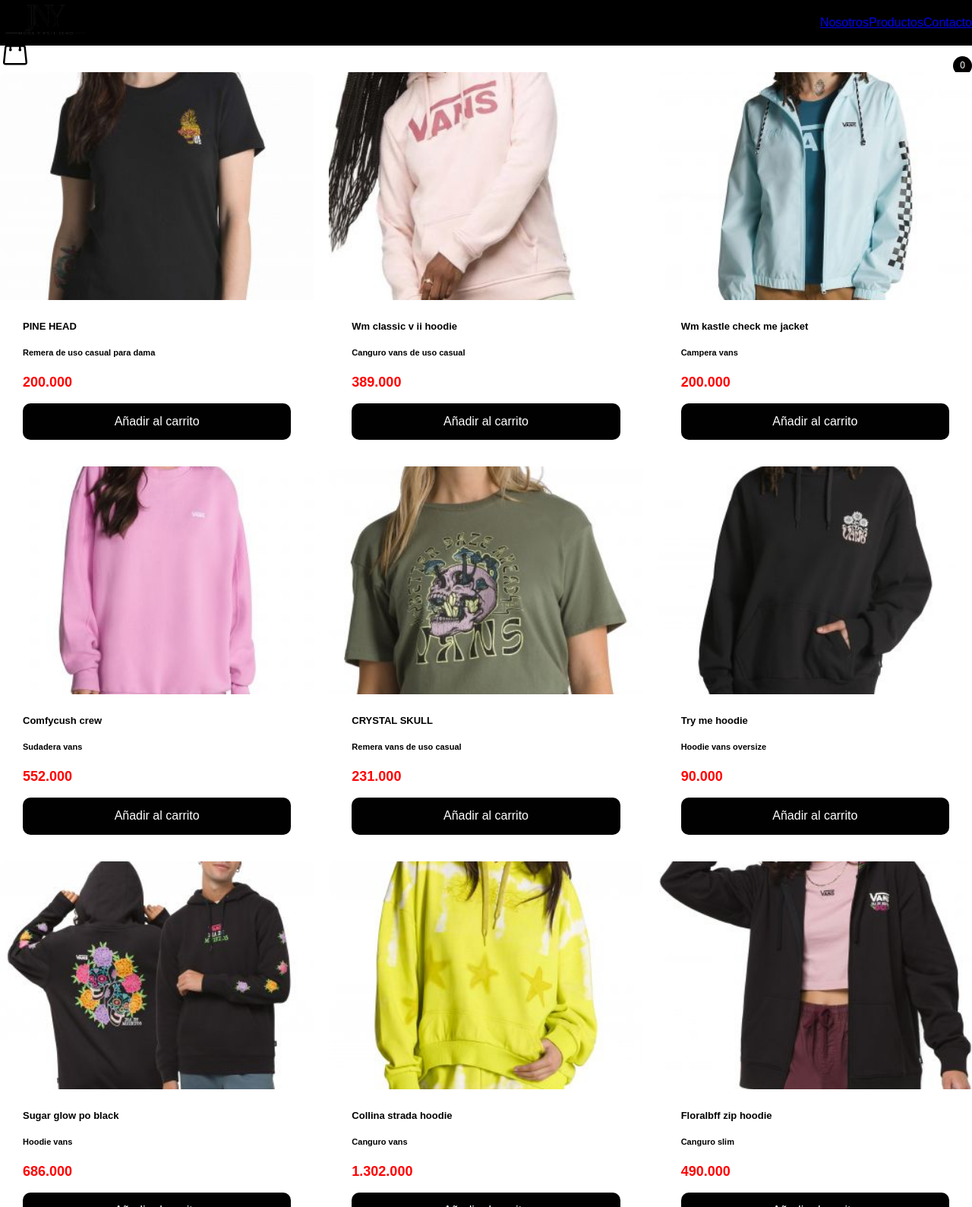
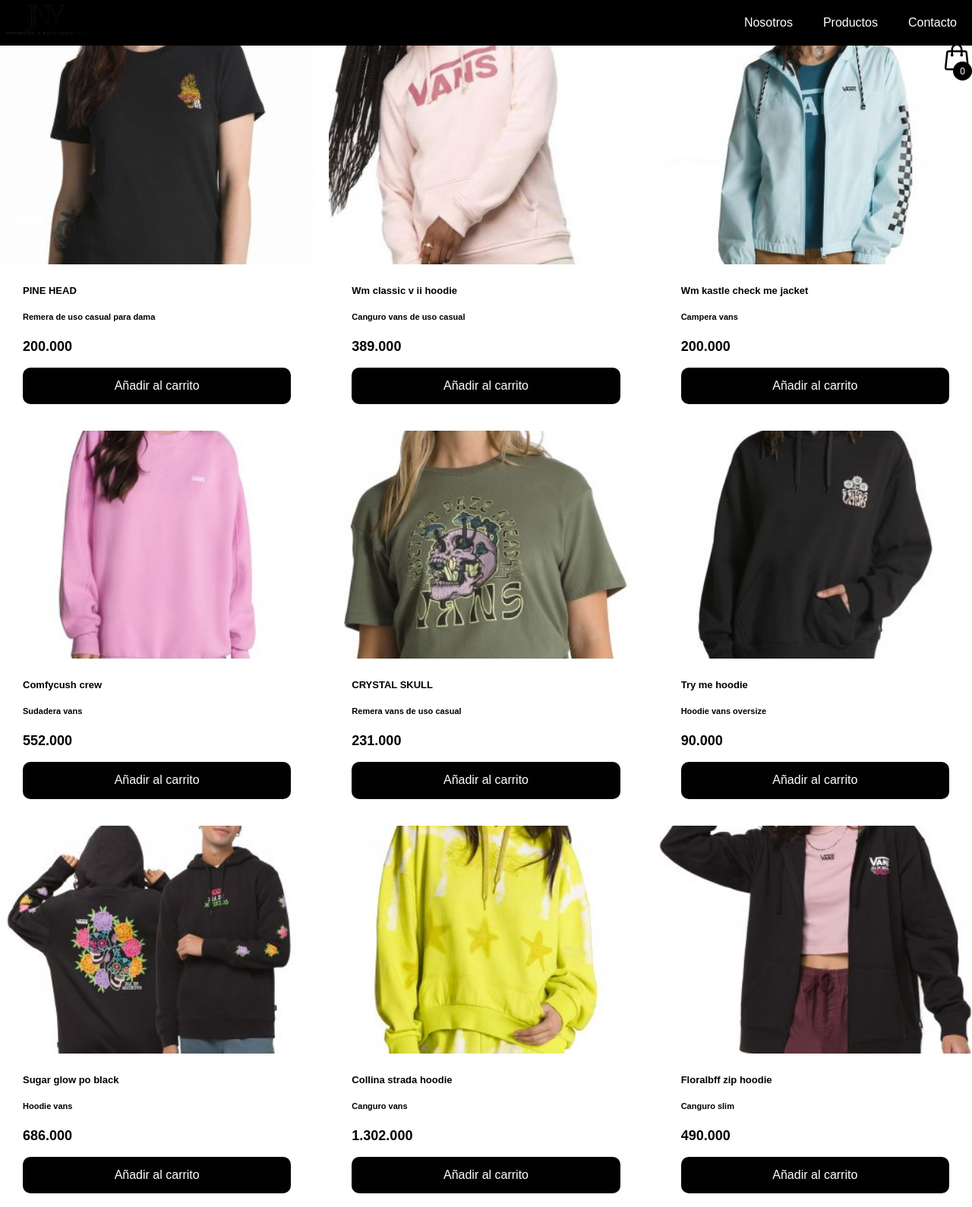
Before and after one commit to imjazmina/JJNY, a plain HTML site: page productos/productos.html in a window 1280 px wide. Shown: the top 1589 px of the page at 76% size. Drawn offline with Linux system fonts and the light colour scheme.

Commit message:
Styles changes

```diff
--- a/css/productos.css
+++ b/css/productos.css
@@ -90,14 +90,10 @@ y alinear para que los elementos esten centrados en la pantalla osease igual alt
 */
 
 /*es para que al subir el mouse cambie su color*/
-nav :hover{
-    color: #000000fe;
-}
-
 
 .icon-cart{
     width: 40px;
-    height: 40px;
+    height: 50px;
     stroke: #000;
 }
 
@@ -105,13 +101,14 @@ nav :hover{
     cursor: pointer;
 }
 
-img{
-    max-width: 100%;
-}
-
-
+/* Carrito */
 .container-icon{
-    position: relative;
+    position: absolute;
+    top: 50px;
+    right: 0;
+    display: flex;
+    align-items: center;
+    gap: 20px;
 }
 
 .count-products{
@@ -211,13 +208,14 @@ img{
 }
 
 
-
-
 /* Main */
 .container-items{
     display: grid;
     grid-template-columns: repeat(3, 1fr);
-    gap: 20px;
+    gap: 20px; //espacio entre los items
+    padding: 50px;
+    justify-content: center;
+    //
 }
 
 .item{
--- a/productos/productos.html
+++ b/productos/productos.html
@@ -6,24 +6,26 @@
 	<title>Productos</title>
 	<link rel="stylesheet" href="/JJNY/css/productos.css">
 	<link rel="stylesheet" href="/JJNY/css/normalize.css">
+	<link rel="stylesheet" href="/JJNY/css/index.css">
 	<script src="index.js"></script>
 </head>
 <body>
 <header>
-	<nav class="header_nav">
-		<!--arreglar logo-->
-		<a href="../index/index.html" class="logo"><img src="../images/Logo 4.png" alt="Logo" width="200px"></a>
-		<ul class="global_nav">
-			<a href="../index/index.html" class="global_nav_item"><li>Nosotros</li></a>
-			<a href="../productos/productos.html" class="global_nav_item"><li>Productos</li></a>
-			<a href="../contacto/contacto.html" class="global_nav_item"><li>Contacto</li></a>
-			<!--<a href="../login/login.html" class="global_nav_item"><li>Iniciar Sesión</li></a>-->
-		</ul>
-	</nav>
+	 <!--barra de navegacion-->
+	 <nav class="header_nav">
+        <a href="index.html" class="logo"><img src="../images/Logo 4.png" alt="Logo JJNY" /></a>
+        <ul class="global_nav">
+            <li class="global_nav_item"><a href="../index/index.html">Nosotros</a></li>
+            <li class="global_nav_item"><a href="../productos/productos.html">Productos</a></li>
+            <li class="global_nav_item"><a href="#abajo">Contacto</a></li>
+    <!--cambiar imagen -->
+        </ul>
+    </nav>
 </header>
 	<h1>Productos</h1>
-			<div class="container-icon"><!--Div: Se utilizan para dividir y separar el contenido de una página web.-->
-				<div class="container-cart-icon">
+	<!--Div: Se utilizan para dividir y separar el contenido de una página web.-->
+			<div class="container-icon">
+				<div class="container-cart-icon"><!--agregar imagen de carrito-->
 					<svg
 						xmlns="http://www.w3.org/2000/svg"
 						fill="none"
@@ -88,7 +90,7 @@
 				<div class="info-product">
 					<h2>PINE HEAD</h2>
 					<h5>Remera de uso casual para dama </h5>
-					<p class="price"><font color="red">200.000</font></p>
+					<p class="price">200.000</p>
 					<button class="btn-add-cart">Añadir al carrito</button>
 				</div>
 			</div>
@@ -102,7 +104,7 @@
 				<div class="info-product">
 					<h2>Wm classic v ii hoodie</h2>
 					<h5>Canguro vans de uso casual</h5>
-					<p class="price"><font color="red">389.000</font></p>
+					<p class="price">389.000</p>
 					<button class="btn-add-cart">Añadir al carrito</button>
 				</div>
 			</div>
@@ -116,7 +118,7 @@
 				<div class="info-product">
 					<h2>Wm kastle check me jacket</h2>
 					<h5>Campera vans</h5>
-					<p class="price"><font color="red">200.000</font></p>
+					<p class="price">200.000</p>
 					<button class="btn-add-cart">Añadir al carrito</button>
 				</div>
 			</div>
@@ -130,7 +132,7 @@
 				<div class="info-product">
 					<h2>Comfycush crew</h2>
 					<h5>Sudadera vans</h5>
-					<p class="price"><font color="red">552.000</font></p>
+					<p class="price">552.000</p>
 					<button class="btn-add-cart">Añadir al carrito</button>
 				</div>
 			</div>
@@ -144,7 +146,7 @@
 				<div class="info-product">
 					<h2>CRYSTAL SKULL</h2>
 					<h5>Remera vans de uso casual</h5>
-					<p class="price"><font color="red">231.000</font></p>
+					<p class="price">231.000</p>
 					<button class="btn-add-cart">Añadir al carrito</button>
 				</div>
 			</div>
@@ -158,7 +160,7 @@
 				<div class="info-product">
 					<h2>Try me hoodie</h2>
 					<h5>Hoodie vans oversize</h5>
-					<p class="price"><font color="red">90.000</font></p>
+					<p class="price">90.000</p>
 					<button class="btn-add-cart">Añadir al carrito</button>
 				</div>
 			</div>
@@ -172,7 +174,7 @@
 				<div class="info-product">
 					<h2>Sugar glow po black</h2>
 					<h5>Hoodie vans</h5>
-					<p class="price"><font color="red">686.000</font></p>
+					<p class="price">686.000</p>
 					<button class="btn-add-cart">Añadir al carrito</button>
 				</div>
 			</div>
@@ -186,7 +188,7 @@
 				<div class="info-product">
 					<h2>Collina strada hoodie</h2>
 					<h5>Canguro vans</h5>
-					<p class="price"><font color="red">1.302.000</font></p>
+					<p class="price">1.302.000</p>
 					<button class="btn-add-cart">Añadir al carrito</button>
 				</div>
 			</div>
@@ -200,7 +202,7 @@
 				<div class="info-product">
 					<h2>Floralbff zip hoodie</h2>
 					<h5>Canguro slim</h5>
-					<p class="price"><font color="red">490.000</font></p>
+					<p class="price">490.000</p>
 					<button class="btn-add-cart">Añadir al carrito</button>
 				</div>
 			</div>
@@ -214,7 +216,7 @@
 				<div class="info-product">
 					<h2>Parade canoodle black</h2>
 					<h5>Medias</h5>
-					<p class="price"><font color="red">90.000</font></p>
+					<p class="price">90.000</p>
 					<button class="btn-add-cart">Añadir al carrito</button>
 				</div>
 			</div>
@@ -228,7 +230,7 @@
 				<div class="info-product">
 					<h2>Old skool</h2>
 					<h5>Calzado de uso casual clasico</h5>
-					<p class="price"><font color="red">90.000</font></p>
+					<p class="price">90.000</p>
 					<button class="btn-add-cart">Añadir al carrito</button>
 				</div>
 			</div>
@@ -242,7 +244,7 @@
 				<div class="info-product">
 					<h2>Sk8-hi tapered stackform</h2>
 					<h5>Calzado vans de uso casual</h5>
-					<p class="price"><font color="red">650.000</font></p>
+					<p class="price">650.000</p>
 					<button class="btn-add-cart">Añadir al carrito</button>
 				</div>
 			</div>
```
